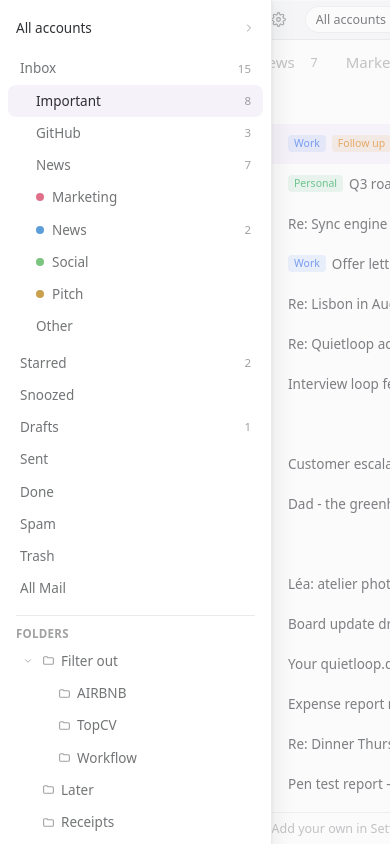
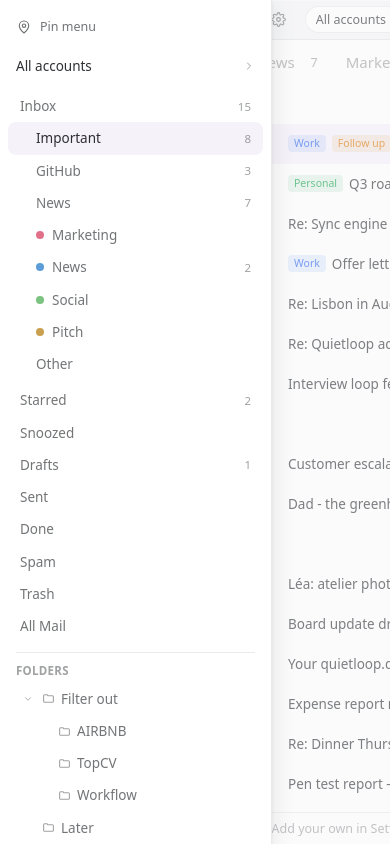
Before and after one commit to NextOSP/comail, a React (Vite) app: page / in a window 390 px wide. Both pictures are taken after a click on the button 26 px from the left and 19 px from the top of the page. Shown: the top 844 px of the page. Built offline with nearby package versions, Linux system fonts and the light colour scheme.

Commit message:
feat: add persistent pinned sidebar with responsive docking

```diff
--- a/src/App.tsx
+++ b/src/App.tsx
@@ -16,6 +16,7 @@ import { ThreadContextMenu } from "./components/inbox/ThreadContextMenu";
 import { AddAccountCard } from "./components/onboarding/Onboarding";
 import { OnboardingFlow } from "./components/onboarding/OnboardingFlow";
 import { SearchScreen } from "./components/search/SearchScreen";
+import { useSidebarDocked } from "./lib/sidebar";
 import { Sidebar } from "./components/common/Sidebar";
 import { SettingsPanel } from "./components/settings/SettingsPanel";
 import { ShortcutHelp } from "./components/common/ShortcutHelp";
@@ -109,6 +110,7 @@ export default function App() {
 
   // Replies/forwards render inside the conversation (thread stays visible);
   // only a brand-new message takes over the screen as its own compose view.
+  const sidebarDocked = useSidebarDocked();
   const screen: Screen = inFlow
     ? "onboarding"
     : composer != null && composer.replyTo == null
@@ -135,6 +137,8 @@ export default function App() {
         <OnboardingFlow onDone={() => setInFlow(false)} />
       ) : (
         <div className="flex min-h-0 flex-1 overflow-hidden">
+          {sidebarDocked && <Sidebar docked />}
+          <div className="flex min-w-0 flex-1 overflow-hidden">
           <ErrorBoundary resetKey={`${screen}:${openThreadId ?? ""}`}>
             {screen === "compose" ? (
               <Composer
@@ -152,9 +156,10 @@ export default function App() {
             )}
           </ErrorBoundary>
           <CalendarDrawer />
+          </div>
         </div>
       )}
-      {screen !== "onboarding" && <Sidebar />}
+      {screen !== "onboarding" && !sidebarDocked && <Sidebar />}
       <CommandPalette />
       <SnoozePopover />
       <MovePopover />
--- a/src/components/common/Sidebar.tsx
+++ b/src/components/common/Sidebar.tsx
@@ -18,9 +18,11 @@ import { Icon } from "../ui/Icon";
 const VIEWS: View[] = ["starred", "snoozed", "drafts", "sent", "done", "spam", "trash", "all"];
 
 /** Left drawer: mailboxes, splits, and management panels. */
-export function Sidebar() {
+export function Sidebar({ docked = false }: { docked?: boolean }) {
   const { t } = useTranslation();
-  const open = useUi((s) => s.sidebarOpen);
+  const drawerOpen = useUi((s) => s.sidebarOpen);
+  const pinned = useUi((s) => s.sidebarPinned);
+  const open = docked || drawerOpen;
   const view = useUi((s) => s.view);
   const splitId = useUi((s) => s.splitId);
   const accountFilter = useUi((s) => s.accountFilter);
@@ -49,6 +51,11 @@ export function Sidebar() {
     });
 
   const asideRef = useRef<HTMLElement>(null);
+  // Docking consumes the temporary drawer state; shrinking must not unexpectedly
+  // resurrect a modal overlay. Keep the persisted pin preference untouched.
+  useEffect(() => {
+    if (docked) set({ sidebarOpen: false });
+  }, [docked, set]);
   // Keyboard: the drawer takes focus on open (on the current view's row) and
   // owns the navigation keys while open, so ↑/↓ (or J/K) walk its rows
   // instead of the thread list behind it. Enter opens the row, →/← expand and
@@ -58,18 +65,27 @@ export function Sidebar() {
     if (!open) return;
     const rows = () =>
       Array.from(asideRef.current?.querySelectorAll<HTMLButtonElement>("button[data-nav]") ?? []);
-    const raf = requestAnimationFrame(() => {
+    const raf = docked ? null : requestAnimationFrame(() => {
       const list = rows();
       (list.find((b) => b.dataset.active === "true") ?? list[1] ?? list[0])?.focus();
     });
     const onKey = (e: KeyboardEvent) => {
+      const activeElement = document.activeElement as HTMLElement | null;
+      if (docked && !asideRef.current?.contains(activeElement)) return;
       if (e.key === "Escape") {
+        if (docked) return;
         e.preventDefault();
         e.stopPropagation();
         useUi.getState().set({ sidebarOpen: false });
         return;
       }
       if (e.metaKey || e.ctrlKey || e.altKey) return;
+      // The pin control is not a mailbox row. Preserve its native Enter/Space
+      // activation, without leaking those keys to mail-list shortcuts.
+      if (activeElement?.closest("[data-sidebar-control]")) {
+        e.stopPropagation();
+        return;
+      }
       const list = rows();
       if (list.length === 0) return;
       const focused = list.indexOf(document.activeElement as HTMLButtonElement);
@@ -103,10 +119,10 @@ export function Sidebar() {
     };
     window.addEventListener("keydown", onKey, true);
     return () => {
-      cancelAnimationFrame(raf);
+      if (raf !== null) cancelAnimationFrame(raf);
       window.removeEventListener("keydown", onKey, true);
     };
-  }, [open]);
+  }, [open, docked]);
 
   if (!open) return null;
 
@@ -137,13 +153,25 @@ export function Sidebar() {
   const inboxActive = view === "inbox";
 
   return (
-    <div className="fixed inset-0 z-40" onMouseDown={close}>
-      <div className="absolute inset-0 bg-bg0/40" />
+    <div className={docked ? "relative z-20 h-full w-[272px] shrink-0" : "fixed inset-0 z-40"} onMouseDown={docked ? undefined : close}>
+      {!docked && <div className="absolute inset-0 bg-bg0/40" />}
       <aside
         ref={asideRef}
-        className="co-fade-in relative flex h-full w-[272px] flex-col overflow-y-auto border-r border-hairline bg-bg1 py-3 shadow-elev-2"
+        aria-label={t("common:topbar.menu")}
+        className={`relative flex h-full w-[272px] max-w-full flex-col overflow-y-auto border-r border-hairline bg-bg1 py-3 ${docked ? "" : "co-fade-in shadow-elev-2"}`}
         onMouseDown={(e) => e.stopPropagation()}
       >
+        <button
+          type="button"
+          data-sidebar-control
+          aria-pressed={pinned}
+          title={t(pinned ? "common:sidebar.unpin" : "common:sidebar.pin")}
+          className={`mx-2 mb-2 flex shrink-0 items-center gap-2 rounded-control px-2 py-1.5 text-sm text-ink-muted hover:bg-bg2 ${NAV_FOCUS}`}
+          onClick={() => set({ sidebarPinned: !pinned, sidebarOpen: true })}
+        >
+          <Icon name="pin" size={16} />
+          {t(pinned ? "common:sidebar.unpin" : "common:sidebar.pin")}
+        </button>
         <button
           data-nav
           className={`mx-2 mb-2 flex w-[calc(100%-16px)] items-center gap-2.5 rounded-control px-2 py-1.5 text-left hover:bg-bg2 ${NAV_FOCUS}`}
--- a/src/components/common/TopBar.tsx
+++ b/src/components/common/TopBar.tsx
@@ -1,3 +1,4 @@
+import { toggleSidebar } from "../../lib/sidebar";
 import { useState } from "react";
 import { useTranslation } from "react-i18next";
 import { folderLeafName } from "../../lib/folders";
@@ -47,7 +48,7 @@ export function TopBar() {
         label={t("common:topbar.menu")}
         title={`${t("common:topbar.menu")} (${displayShortcut("mod+\\")})`}
         className="-ml-1"
-        onClick={() => set({ sidebarOpen: true })}
+        onClick={toggleSidebar}
       />
       {!avatarUi && (
         <span className="co-wordmark text-sm font-semibold tracking-[0.14em] text-ink-faint uppercase">
--- a/src/i18n/locales/en/common.json
+++ b/src/i18n/locales/en/common.json
@@ -327,6 +327,8 @@
     "spam": "Mark as spam"
   },
   "sidebar": {
+    "pin": "Pin menu",
+    "unpin": "Unpin menu",
     "snippets": "Snippets",
     "splits": "Split inbox rules",
     "labels": "Labels",
--- a/src/i18n/locales/vi/common.json
+++ b/src/i18n/locales/vi/common.json
@@ -327,6 +327,8 @@
     "spam": "Đánh dấu là spam"
   },
   "sidebar": {
+    "pin": "Ghim menu",
+    "unpin": "Bỏ ghim menu",
     "snippets": "Mẫu văn bản",
     "splits": "Quy tắc hộp thư chia tab",
     "labels": "Nhãn",
--- a/src/keyboard/commands.tsx
+++ b/src/keyboard/commands.tsx
@@ -3,6 +3,7 @@
 
 import { openUrl } from "@tauri-apps/plugin-opener";
 import i18n from "../i18n";
+import { toggleSidebar } from "../lib/sidebar";
 import { call } from "../ipc/commands";
 import { errorMessage } from "../ipc/errors";
 import { subscribeEvent } from "../ipc/events";
@@ -1226,7 +1227,7 @@ export const ALL_COMMANDS: Command[] = [
     keys: ["mod+\\"],
     section: "Meta",
     when: (ctx) => !ctx.composerOpen && !ctx.panelOpen,
-    run: () => useUi.getState().set({ sidebarOpen: !useUi.getState().sidebarOpen }),
+    run: toggleSidebar,
   },
   {
     id: "manage-snippets",
--- /dev/null
+++ b/src/lib/sidebar.ts
@@ -0,0 +1,23 @@
+import { useSyncExternalStore } from "react";
+import { useUi } from "../stores/ui";
+
+export const SIDEBAR_MEDIA = "(min-width: 960px)";
+const isWide = () => typeof window !== "undefined" && window.matchMedia(SIDEBAR_MEDIA).matches;
+const subscribe = (notify: () => void) => {
+  const media = window.matchMedia(SIDEBAR_MEDIA);
+  media.addEventListener("change", notify);
+  return () => media.removeEventListener("change", notify);
+};
+
+export function useSidebarDocked() {
+  const pinned = useUi((s) => s.sidebarPinned);
+  const wide = useSyncExternalStore(subscribe, isWide, () => false);
+  return pinned && wide;
+}
+
+/** Same behavior for the toolbar and command shortcut. Narrow windows retain pin preference. */
+export function toggleSidebar() {
+  const { sidebarPinned, sidebarOpen, set } = useUi.getState();
+  if (sidebarPinned && isWide()) set({ sidebarPinned: false, sidebarOpen: false });
+  else set({ sidebarOpen: !sidebarOpen });
+}
--- a/src/stores/ui.ts
+++ b/src/stores/ui.ts
@@ -153,6 +153,7 @@ interface UiState {
   helpOpen: boolean;
   /** left mailbox drawer (hamburger) */
   sidebarOpen: boolean;
+  sidebarPinned: boolean;
   /** which management panel is open (settings / snippets / splits) */
   panel: PanelKind | null;
   /** which Settings tab to open with (consumed once by SettingsPanel) */
@@ -293,6 +294,7 @@ export const useUi = create<UiState>((set, get) => ({
   paletteOpen: false,
   helpOpen: false,
   sidebarOpen: false,
+  sidebarPinned: loadCalendarPref<unknown>("comail.sidebarPinned", false) === true,
   panel: null,
   settingsTab: null,
   splitTarget: null,
@@ -490,6 +492,8 @@ export const useUi = create<UiState>((set, get) => ({
 
 // Persist the calendar view prefs whenever they change.
 useUi.subscribe((s, prev) => {
+  if (s.sidebarPinned !== prev.sidebarPinned)
+    saveCalendarPref("comail.sidebarPinned", s.sidebarPinned);
   if (s.calendarSidebar !== prev.calendarSidebar)
     saveCalendarPref("comail.calendarSidebar", s.calendarSidebar);
   if (s.calendarHidden !== prev.calendarHidden)
```
Also changed, not shown: 1 other file (tests, documents, lock files or other folders).
